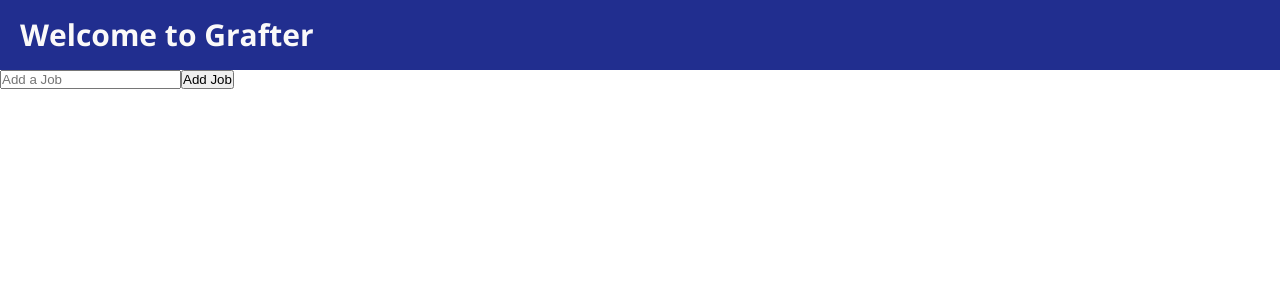
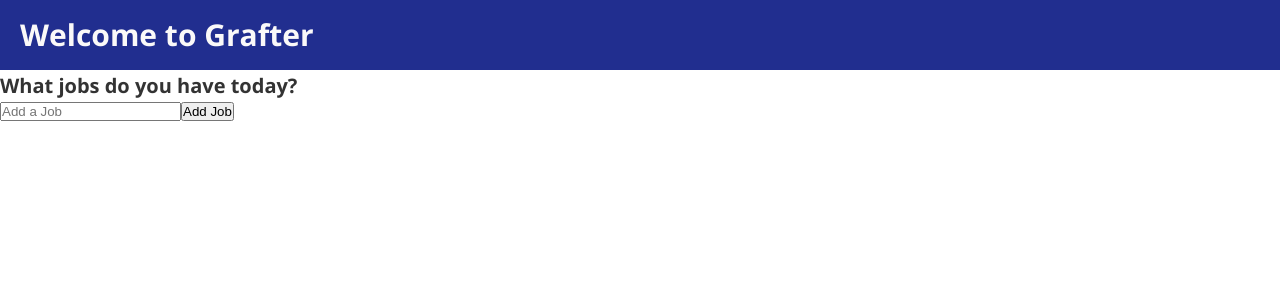
Before and after one commit to nealoverton/grafter-web-app, a React (Create React App) app: page /jobs in a window 1280 px wide. Shown: the top 300 px of the page. Built offline with nearby package versions, Linux system fonts and the light colour scheme; no server answers.

Commit message:
console working 2

```diff
--- a/src/pages/JobsListPage.js
+++ b/src/pages/JobsListPage.js
@@ -1,11 +1,25 @@
-import React from 'react';
+import React, { useState } from 'react';
 import JobForm from '../components/forms/JobForm';
 import './JobsListPage.css';
 
 function JobsList() {
+  const [jobs, setJobs] = useState([]);
+
+  const addJob = (job) => {
+    if (!job.text || /^\s*$/.test(job.text)) {
+      return;
+    }
+
+    const newJobs = [job, ...jobs];
+
+    setJobs(newJobs);
+    console.log(...jobs);
+  };
+
   return (
     <div className="jobs-list">
-      <JobForm />
+      <h1>What jobs do you have today?</h1>
+      <JobForm onSubmit={addJob} />
     </div>
   );
 }
```
